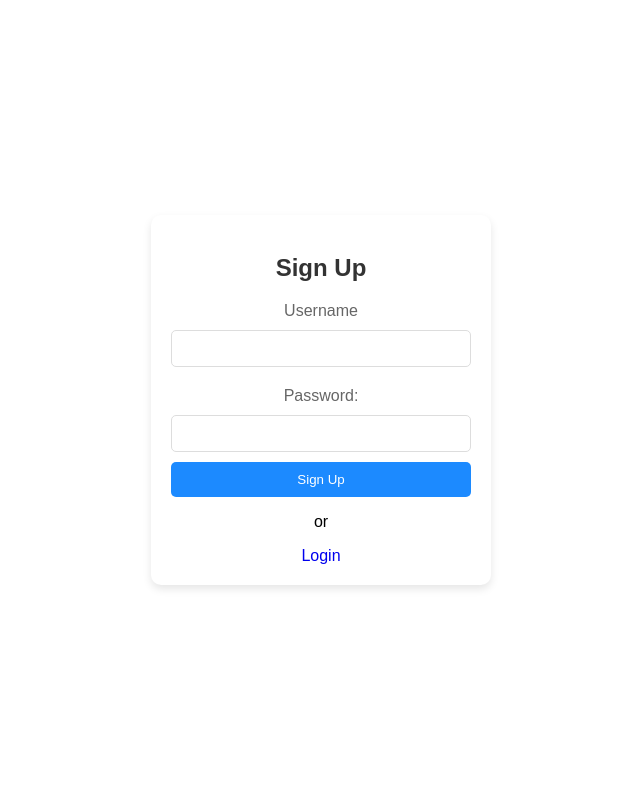
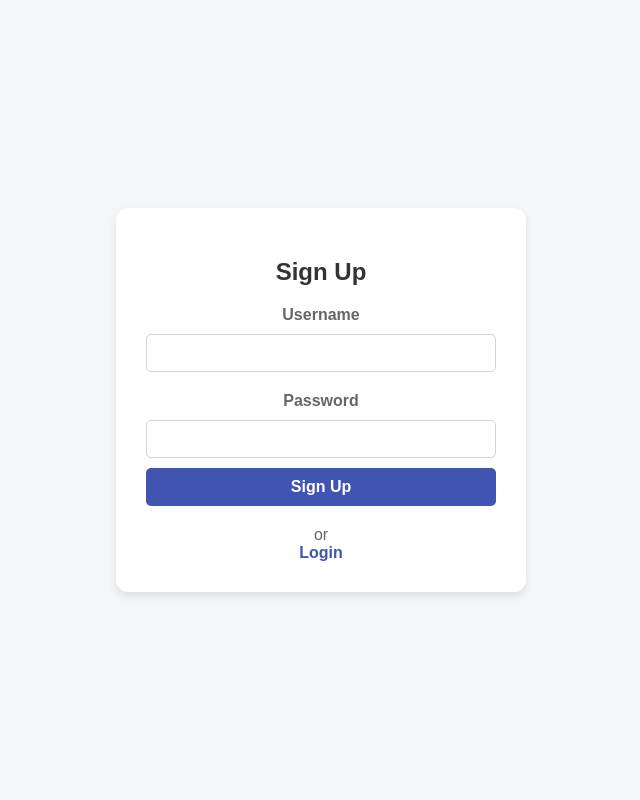
Before and after one commit to GlitchV12/PRODIGY_FS_2, a Node server app: page /signup in a window 1280 px wide. Shown: the whole page, without its empty margins (319-959 px from the left). Run offline with Node 20, Linux system fonts and the light colour scheme; some libraries are stand-ins or nearby versions.

Commit message:
Update signup.ejs

```diff
--- a/templates/signup.ejs
+++ b/templates/signup.ejs
@@ -6,57 +6,90 @@
     <meta name="viewport" content="width=device-width, initial-scale=1.0">
     <title>Sign Up</title>
     <style>
+        *{
+            transition: ease-in-out 0.3s;
+        }
         body {
             display: flex;
             justify-content: center;
             align-items: center;
             height: 100vh;
             margin: 0;
-            /* background-color: #f0f2f5; */
-            font-family: Arial, sans-serif;
+            font-family: 'Poppins', sans-serif;
+            background-color: #f4f6f9;
         }
 
         .signup-container {
             background-color: #ffffff;
-            padding: 20px;
-            border-radius: 10px;
+            padding: 30px;
+            border-radius: 12px;
             box-shadow: 0 4px 8px rgba(0, 0, 0, 0.1);
-            width: 300px;
+            width: 350px;
             text-align: center;
         }
 
         .signup-container h2 {
             margin-bottom: 20px;
             color: #333333;
+            font-weight: bold;
         }
 
         .signup-container label {
             display: block;
             margin: 10px 0 5px;
             color: #666666;
+            font-weight: bold;
         }
 
         .signup-container input {
             width: 100%;
             padding: 10px;
             margin: 5px 0 10px;
-            border: 1px solid #dddddd;
+            border: 1px solid #ced4da;
             border-radius: 5px;
             box-sizing: border-box;
+            font-size: 14px;
         }
 
         .signup-container button {
             width: 100%;
             padding: 10px;
-            background-color: #1c8aff;
+            background-color: #4054B2;
             color: white;
             border: none;
             border-radius: 5px;
             cursor: pointer;
+            font-weight: bold;
+            font-size: 16px;
         }
 
         .signup-container button:hover {
-            background-color: #007Aff;
+            background-color: #ffffff;
+            color: #4054B2;
+            box-shadow: 0 5px 8px rgba(0, 0, 0, 0.137);
+            border: 2px solid #4054B2;
+        }
+
+        .signup-container p {
+            margin: 20px 0 0;
+            color: #666666;
+        }
+
+        .signup-container a {
+            color: #4054B2;
+            text-decoration: none;
+            font-weight: bold;
+        }
+
+        .signup-container a:hover {
+            color: white;
+            /* text-decoration: underline; */
+            border: 2px solid #4054B2;
+            padding-left: 40px;
+            padding-right: 40px;
+            background-color: #4054B2;
+            border-radius: 5px;
+            box-shadow: 0 4px 6px #0000001e;
         }
 
         .message {
@@ -82,13 +115,12 @@
             <label for="name">Username</label>
             <input type="text" id="name" name="name" required>
             <br>
-            <label for="password">Password:</label>
+            <label for="password">Password</label>
             <input type="password" id="password" name="password" required>
             <br>
             <button type="submit">Sign Up</button>
             <p>or</p>
-            <a href="/" style="text-decoration: none;">Login</a>
-
+            <a href="/">Login</a>
         </form>
     </div>
 </body>
```
